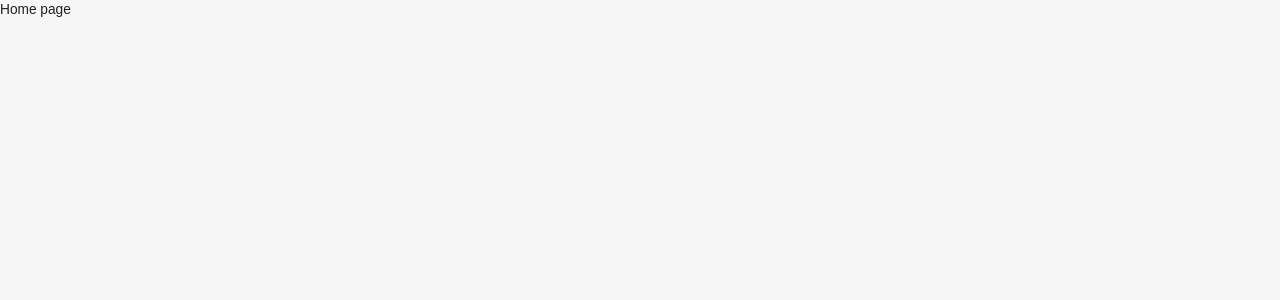
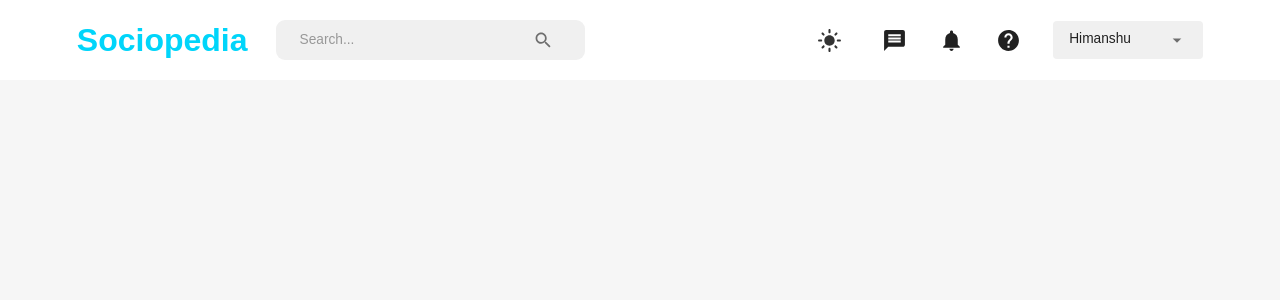
Before and after one commit to himanshu17-2000/Socialpedia, a React (Create React App) app in the folder client/: page /home in a window 1280 px wide. Shown: the top 300 px of the page. Built offline with nearby package versions, Linux system fonts and the light colour scheme.

Commit message:
Navbar completed

```diff
--- a/client/src/scenes/home/index.jsx
+++ b/client/src/scenes/home/index.jsx
@@ -1,6 +1,11 @@
-const Home = ()=>{
-    return <div>
-        Home page
-    </div>
-}
-export default Home
+import { Box } from "@mui/material";
+import Navbar from "scenes/navbar";
+
+const Home = () => {
+  return (
+    <Box>
+      <Navbar />
+    </Box>
+  );
+};
+export default Home;
--- a/client/src/scenes/navbar/index.jsx
+++ b/client/src/scenes/navbar/index.jsx
@@ -1,6 +1,198 @@
-const Navbar = ()=>{
-    return <div>
-        Navbar page
-    </div>
-}
-export default Navbar
+import { useState } from "react";
+import {
+  Box,
+  IconButton,
+  InputBase,
+  Typography,
+  Select,
+  MenuItem,
+  FormControl,
+  useTheme,
+  useMediaQuery,
+} from "@mui/material";
+import {
+  Search,
+  Message,
+  DarkMode,
+  LightMode,
+  Notifications,
+  Help,
+  Menu,
+  Close,
+} from "@mui/icons-material";
+import { useDispatch, useSelector } from "react-redux";
+import { setMode, setLogout } from "state";
+import { useNavigate } from "react-router-dom";
+import FlexBetween from "components/FlexBetween";
+
+const Navbar = () => {
+  const [isMobileMenuToggled, setIsMobileMenuToggled] = useState(false);
+  const dispatch = useDispatch();
+  const navigate = useNavigate();
+  //   const user = useSelector((state) => state.user);
+  const isNonMobileScreens = useMediaQuery("(min-width: 1000px)");
+
+  const theme = useTheme();
+  const neutralLight = theme.palette.neutral.light;
+  const dark = theme.palette.neutral.dark;
+  const background = theme.palette.background.default;
+  const primaryLight = theme.palette.primary.light;
+  const alt = theme.palette.background.alt;
+
+  //   const fullName = `${user.firstName} ${user.lastName}`;
+
+  const fullName = "Himanshu";
+  return (
+    <FlexBetween padding="1rem 6%" backgroundColor={alt}>
+      <FlexBetween gap="1.75rem">
+        <Typography
+          fontWeight="bold"
+          fontSize="clamp(1rem, 2rem, 2.25rem)"
+          color="primary"
+          onClick={() => navigate("/home")}
+          sx={{
+            "&:hover": {
+              color: primaryLight,
+              cursor: "pointer",
+            },
+          }}
+        >
+          Sociopedia
+        </Typography>
+        {isNonMobileScreens && (
+          <FlexBetween
+            backgroundColor={neutralLight}
+            borderRadius="9px"
+            gap="3rem"
+            padding="0.1rem 1.5rem"
+          >
+            <InputBase placeholder="Search..." />
+            <IconButton>
+              <Search />
+            </IconButton>
+          </FlexBetween>
+        )}
+      </FlexBetween>
+
+      {/* DESKTOP NAV */}
+      {isNonMobileScreens ? (
+        <FlexBetween gap="2rem">
+          <IconButton onClick={() => dispatch(setMode())}>
+            {theme.palette.mode === "dark" ? (
+              <DarkMode sx={{ fontSize: "25px" }} />
+            ) : (
+              <LightMode sx={{ color: dark, fontSize: "25px" }} />
+            )}
+          </IconButton>
+          <Message sx={{ fontSize: "25px" }} />
+          <Notifications sx={{ fontSize: "25px" }} />
+          <Help sx={{ fontSize: "25px" }} />
+          <FormControl variant="standard" value={fullName}>
+            <Select
+              value={fullName}
+              sx={{
+                backgroundColor: neutralLight,
+                width: "150px",
+                borderRadius: "0.25rem",
+                p: "0.25rem 1rem",
+                "& .MuiSvgIcon-root": {
+                  pr: "0.25rem",
+                  width: "3rem",
+                },
+                "& .MuiSelect-select:focus": {
+                  backgroundColor: neutralLight,
+                },
+              }}
+              input={<InputBase />}
+            >
+              <MenuItem value={fullName}>
+                <Typography>{fullName}</Typography>
+              </MenuItem>
+              <MenuItem onClick={() => dispatch(setLogout())}>Log Out</MenuItem>
+            </Select>
+          </FormControl>
+        </FlexBetween>
+      ) : (
+        <IconButton
+          onClick={() => setIsMobileMenuToggled(!isMobileMenuToggled)}
+        >
+          <Menu />
+        </IconButton>
+      )}
+
+      {/* MOBILE NAV */}
+      {!isNonMobileScreens && isMobileMenuToggled && (
+        <Box
+          position="fixed"
+          right="0"
+          bottom="0"
+          height="100%"
+          zIndex="10"
+          maxWidth="500px"
+          minWidth="300px"
+          backgroundColor={background}
+        >
+          {/* CLOSE ICON */}
+          <Box display="flex" justifyContent="flex-end" p="1rem">
+            <IconButton
+              onClick={() => setIsMobileMenuToggled(!isMobileMenuToggled)}
+            >
+              <Close />
+            </IconButton>
+          </Box>
+
+          {/* MENU ITEMS */}
+          <FlexBetween
+            display="flex"
+            flexDirection="column"
+            justifyContent="center"
+            alignItems="center"
+            gap="3rem"
+          >
+            <IconButton
+              onClick={() => dispatch(setMode())}
+              sx={{ fontSize: "25px" }}
+            >
+              {theme.palette.mode === "dark" ? (
+                <DarkMode sx={{ fontSize: "25px" }} />
+              ) : (
+                <LightMode sx={{ color: dark, fontSize: "25px" }} />
+              )}
+            </IconButton>
+            <Message sx={{ fontSize: "25px" }} />
+            <Notifications sx={{ fontSize: "25px" }} />
+            <Help sx={{ fontSize: "25px" }} />
+            <FormControl variant="standard" value={fullName}>
+              <Select
+                value={fullName}
+                sx={{
+                  backgroundColor: neutralLight,
+                  width: "150px",
+                  borderRadius: "0.25rem",
+                  p: "0.25rem 1rem",
+                  "& .MuiSvgIcon-root": {
+                    pr: "0.25rem",
+                    width: "3rem",
+                  },
+                  "& .MuiSelect-select:focus": {
+                    backgroundColor: neutralLight,
+                  },
+                }}
+                input={<InputBase />}
+              >
+                <MenuItem value={fullName}>
+                  <Typography>{fullName}</Typography>
+                </MenuItem>
+                <MenuItem onClick={() => dispatch(setLogout())}>
+                  Log Out
+                </MenuItem>
+              </Select>
+            </FormControl>
+          </FlexBetween>
+        </Box>
+      )}
+    </FlexBetween>
+  );
+};
+
+export default Navbar;
```
